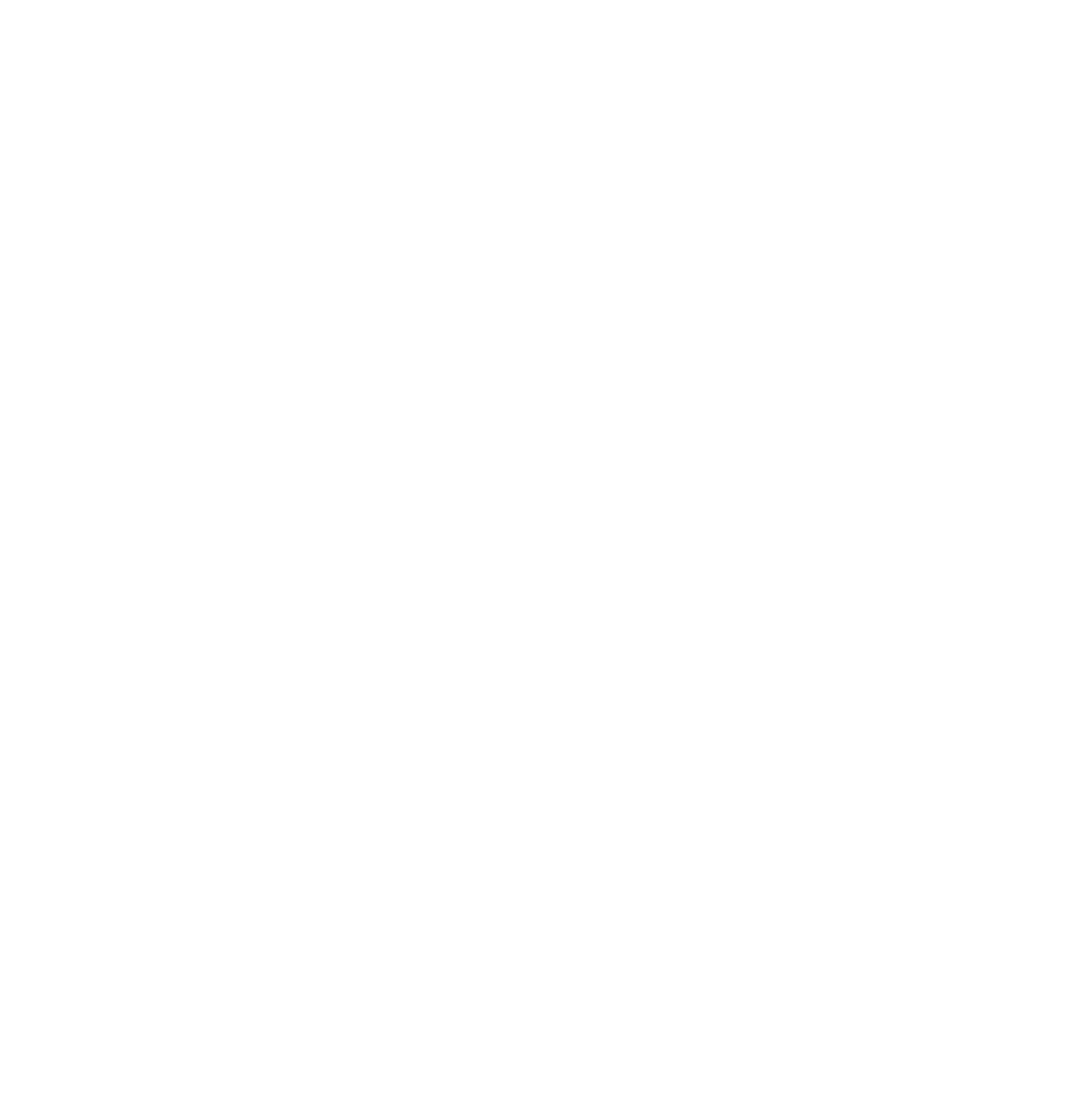
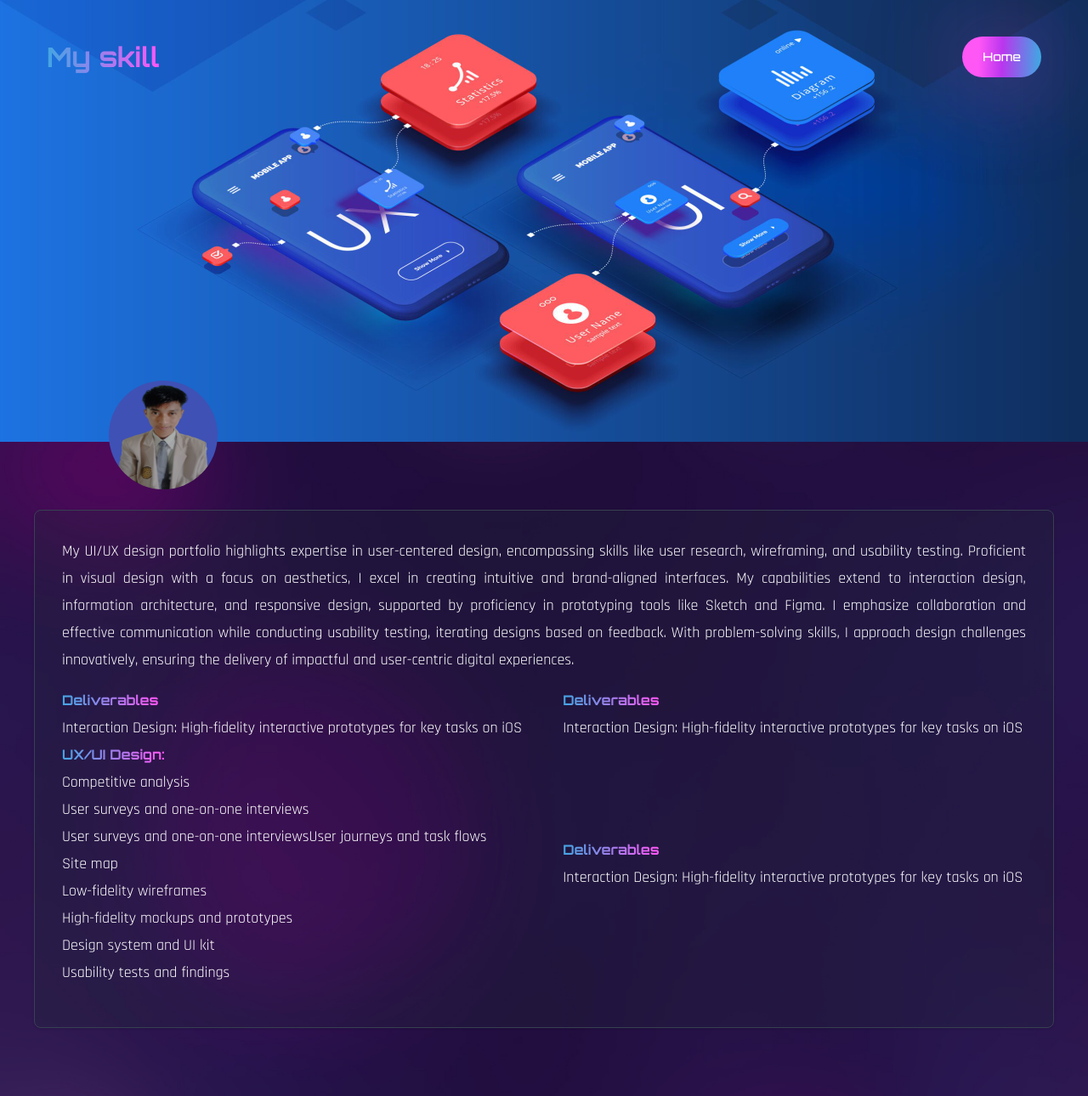
Before and after one commit to h-yusuf/PRWB-RTW, a React (Create React App) app: page /UiUX in a window 1280 px wide. Before the commit this address had no page. Shown: the whole page at 85% size. Before the commit the page ends 800 px from the top, so only its background shows below. Built offline with nearby package versions, Linux system fonts and the light colour scheme; a web font is replaced by a local one.

Commit message:
add files

```diff
--- a/src/App.jsx
+++ b/src/App.jsx
@@ -2,6 +2,7 @@
 import {BrowserRouter as Router,Routes,Route} from 'react-router-dom';
 import Home from './pages/Home';
 import MyProject from './pages/MyProject';
+import UIUXskils from './pages/UIUXskills';
 
 // components
 
@@ -11,6 +12,7 @@
       <Routes>
         <Route path='/' element={<Home/>}/>
         <Route path='/MyProject' element={<MyProject/>}/>
+        <Route path='/UiUX' element={<UIUXskils/>}/>
       </Routes>
     </Router>
   );
--- /dev/null
+++ b/src/components/experience/SkilsComponent.jsx
@@ -0,0 +1,83 @@
+import React from "react";
+import Logo from "../../assets/logo.svg";
+import bgimg from "../../assets/skils/UI UX.jpg";
+import bgblue from "../../assets/bg-blue.png";
+import Navbar from "../partials/navbar";
+
+const SkilsComponent = () => {
+  return (
+    <>
+      <div className="relative -mt-[150px] top-0 w-full">
+        <div className="w-full ">
+          <img className="w-full top-0" src={bgimg} alt="" />
+          <img
+            src={bgblue}
+            alt=""
+            className="rounded-full w-32 h-32 absolute bottom-0 left-32 -mb-14"
+          />
+        </div>
+      </div>
+      <div className="container mx-auto my-20 bg-gray-800 bg-opacity-25 border border-gray-700 rounded-lg shadow p-8">
+        <p className="text-justify">
+          My UI/UX design portfolio highlights expertise in user-centered
+          design, encompassing skills like user research, wireframing, and
+          usability testing. Proficient in visual design with a focus on
+          aesthetics, I excel in creating intuitive and brand-aligned
+          interfaces. My capabilities extend to interaction design, information
+          architecture, and responsive design, supported by proficiency in
+          prototyping tools like Sketch and Figma. I emphasize collaboration and
+          effective communication while conducting usability testing, iterating
+          designs based on feedback. With problem-solving skills, I approach
+          design challenges innovatively, ensuring the delivery of impactful and
+          user-centric digital experiences.
+        </p>
+        <div className="flex gap-12 my-4">
+          <div className="grid">
+            <div className="">
+              <a className="text-gradient btn-link">Deliverables</a>
+              <p>
+                Interaction Design: High-fidelity interactive prototypes for key
+                tasks on iOS
+              </p>
+            </div>
+            <div className="">
+              <a className="text-gradient btn-link">UX/UI Design:</a>
+              <ul className="bulleted">
+                <li>Competitive analysis</li>
+                <li>User surveys and one-on-one interviews</li>
+                <li>
+                  User surveys and one-on-one interviewsUser journeys and task
+                  flows
+                </li>
+                <li>Site map</li>
+                <li>Low-fidelity wireframes</li>
+                <li>High-fidelity mockups and prototypes</li>
+                <li>Design system and UI kit</li>
+                <li>Usability tests and findings</li>
+              </ul>
+            </div>
+          </div>
+          <div className="grid">
+            <div className="">
+              <a className="text-gradient btn-link">Deliverables</a>
+              <p>
+                Interaction Design: High-fidelity interactive prototypes for key
+                tasks on iOS
+              </p>
+            </div>
+            <div className="">
+              <a className="text-gradient btn-link">Deliverables</a>
+              <p>
+                Interaction Design: High-fidelity interactive prototypes for key
+                tasks on iOS
+              </p>
+            </div>
+          </div>
+        </div>
+        {/* <img className="w-full top-0" src={bgimg} alt="" /> */}
+      </div>
+    </>
+  );
+};
+
+export default SkilsComponent;
--- a/src/components/home/Services.jsx
+++ b/src/components/home/Services.jsx
@@ -3,36 +3,10 @@
 import { BsArrowUpRight } from "react-icons/bs";
 
 import { motion } from "framer-motion";
-
+import { useNavigate } from "react-router-dom";
 import { fadeIn } from "../../variants";
 import { BiParagraph } from "react-icons/bi";
-
-const services = [
-  {
-    name: "Ui/UX Design",
-    description:
-      "I am a Designer in the field of User Interface (UI) and User Experience (UX) Design with extensive experience in creating engaging and intuitive digital experiences. My UI/UX skills are backed by a deep knowledge of user behavior, responsive design, and solid design principles.",
-    link: "Learn more",
-  },
-  {
-    name: "Development Website",
-    description:
-      "I am a web developer with extensive experience in creating functional and responsive websites. With deep technical knowledge, I am committed to producing high-quality code and a good online experience for users.",
-    link: "Learn more",
-  },
-  {
-    name: "Digital Marketing",
-    description:
-      "I have the ability to design comprehensive digital marketing strategies, including content planning, social media, online advertising, and email marketing.",
-    link: "Learn more",
-  },
-  {
-    name: "Creator Video",
-    description:
-      "I have the ability to design, direct, and edit videos with great skill. I can create stunning content, from brand promotional videos to entertaining personal vlogs.",
-    link: "Learn more",
-  },
-];
+import Skills from "../partials/Skills";
 
 const Services = () => {
   return (
@@ -48,11 +22,11 @@
           >
             <h2 className="h2 text-accent mb-6">What I Do.</h2>
             <h3 className="h3 text-white mb-16 max-w-[455px]">
-              I'm a freelance Frond-end Developer with over 2 years of
-              experience.
+              I have experience in UI design and front end developer for more
+              than 2 years.
             </h3>
             <a href="https://pf-yusuf.netlify.app/Other">
-            <button className="btn btn-lg">My Experience</button>
+              <button className="btn btn-lg">My Experience</button>
             </a>
           </motion.div>
 
@@ -66,35 +40,35 @@
             className="flex-1"
           >
             <div className="">
-              {services.map((service, index) => {
-                const { name, description, link } = service;
-                return (
-                  <div
-                    className="border-b border-white/20 min-h-[170px] flex flex-col lg:flex-row mb-4"
-                    key={index}
-                  >
-                    <div className="max-w-[476px]">
-                      <h4 className="text-[20px] tracking-wide font-primary font-semibold mb-6">
-                        {name}
-                      </h4>
-                      <p className="font-secondary leading-tight lg:mb-6 font text-justify">
-                        {description}
-                      </p>
-                    </div>
-                    <div className="flex lg:flex-col flex-1 items-center gap-4 flex-row-reverse justify-center py-4 ">
-                      <a
-                        className="btn w-8 h-8 hidden lg:flex justify-center items-center"
-                        href="#"
-                      >
-                        <BsArrowUpRight className="stroke-1"/>
-                      </a>
-                      <a className="text-gradient text-sm" href="">
-                        {link}
-                      </a>
-                    </div>
-                  </div>
-                );
-              })}
+              <Skills
+                  name= "Ui/UX Design"
+                  description=
+                    "I am a Designer in the field of User Interface (UI) and User Experience (UX) Design with extensive experience in creating engaging and intuitive digital experiences. My UI/UX skills are backed by a deep knowledge of user behavior, responsive design, and solid design principles."
+                  link = "Learn more"
+                  url = "/UIUX"
+              />
+              <Skills
+                  name= "Development"
+                  description=
+                  "I am a web developer with extensive experience in creating functional and responsive websites. With deep technical knowledge, I am committed to producing high-quality code and a good online experience for users."
+                  link = "Learn more"
+                  url = "/UIUX"
+              />
+              <Skills
+                  name= "Digital Marketing"
+                  description=
+                    "I have the ability to design comprehensive digital marketing strategies, including content planning, social media, online advertising, and email marketing."
+                  link= "Learn more"
+                  url = "/UIUX"
+              />
+              <Skills
+                  name= "Creator Video"
+                  description=
+                  "I have the ability to design, direct, and edit videos with great skill. I can create stunning content, from brand promotional videos to entertaining personal vlogs."
+                  link = "Learn more"
+                  url = "/UIUX"
+              />
+
             </div>
           </motion.div>
         </div>
--- /dev/null
+++ b/src/components/partials/Skills.jsx
@@ -0,0 +1,36 @@
+import { BsArrowUpRight } from "react-icons/bs";
+
+import { motion } from "framer-motion";
+
+const Skills = (props) => {
+
+  return (
+    <div>
+      <div
+        className="border-b border-white/20 min-h-[170px] flex flex-col lg:flex-row mb-4"
+
+      >
+        <div className="max-w-[476px]">
+          <h4 className="text-[20px] tracking-wide font-primary font-semibold mb-6">
+            {props.name}
+          </h4>
+          <p className="font-secondary leading-tight lg:mb-6 font text-justify">
+            {props.description}
+          </p>
+        </div>
+        <div className="flex lg:flex-col flex-1 items-center gap-4 flex-row-reverse justify-center py-4 ">
+          <a
+            className="btn w-8 h-8 hidden lg:flex justify-center items-center"
+            href={props.url}
+          >
+            <BsArrowUpRight className="stroke-1" />
+          </a>
+          <a className="text-gradient text-sm" href={props.url}>
+            {props.link}
+          </a>
+        </div>
+      </div>
+    </div>
+  );
+};
+export default Skills;
--- /dev/null
+++ b/src/components/partials/navbar.jsx
@@ -0,0 +1,30 @@
+import React from "react";
+import { useNavigate } from "react-router-dom";
+
+const Navbar = () => {
+  const navigate = useNavigate();
+
+  return (
+    <>
+      <nav className="py-8 z-header relative">
+        <div className="container mx-auto ">
+          <div className="flex justify-between items-center">
+            <a
+              className="text-gradient h-[70px] flex flex-col justify-center text-[32px]"
+              href="#"
+            >
+              {/* <img className='h-[70px]' src={Logo} alt="" /> */}
+              My skill
+            </a>
+            <a href="">
+              <button className="btn btn-sm" onClick={() => navigate("/")}>
+                Home
+              </button>
+            </a>
+          </div>
+        </div>
+      </nav>
+    </>
+  );
+};
+export default Navbar;
--- a/src/index.css
+++ b/src/index.css
@@ -72,3 +72,6 @@
     @apply py-8 lg:py-24 lg:h-screen flex items-center;
   }
 }
+.z-header{
+  z-index: 999 !important;
+}
--- a/src/pages/MyProject.jsx
+++ b/src/pages/MyProject.jsx
@@ -1,6 +1,5 @@
 import React from 'react';
 // components
-import Work from '../components/home/Work';
 import Sertif from '../components/project/Sertif';
 import Header2 from '../components/project/Header2';
 
--- /dev/null
+++ b/src/pages/UIUXskills.jsx
@@ -0,0 +1,17 @@
+import React from "react";
+import SkilsComponent from "../components/experience/SkilsComponent";
+import Navbar from "../components/partials/navbar";
+
+const UIUXskils = () => {
+  return (
+    <>
+      <div className="bg-site bg-no-repeat bg-cover overflow-hidden">
+        <Navbar />
+        <SkilsComponent />
+        {/* <div className="h-[4000px]"></div> */}
+      </div>
+    </>
+  );
+};
+
+export default UIUXskils;
```
Also changed, not shown: src/assets/bg-blue.png (added), src/assets/skils/UI UX.jpg (added), 1 other file (tests, documents, lock files or other folders).
